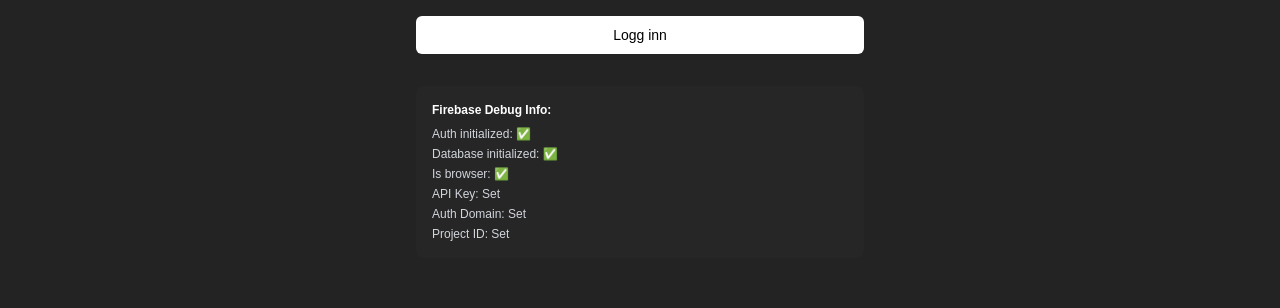
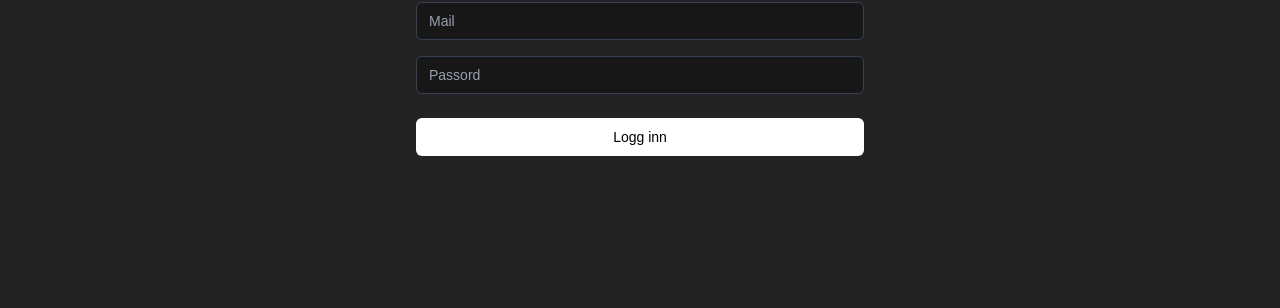
Before and after one commit to ValCordDev/portfolioVol4, a Next.js app in the folder portfolio-vol-4/: page /admin/login in a window 1280 px wide. Shown: the part 381-689 px from the top of the page. Built offline with nearby package versions, Linux system fonts and the light colour scheme; no server answers.

Commit message:
idk wtf this is

```diff
--- a/portfolio-vol-4/src/app/admin/login/page.tsx
+++ b/portfolio-vol-4/src/app/admin/login/page.tsx
@@ -3,7 +3,7 @@
 import { useState } from 'react';
 import { useRouter } from 'next/navigation';
 import { useAuth } from '@/hooks/useAuth';
-import FirebaseDebug from '@/components/FirebaseDebug';
+
 
 export default function AdminLogin() {
   const [email, setEmail] = useState('');
@@ -87,8 +87,6 @@ export default function AdminLogin() {
             </button>
           </div>
         </form>
-
-        <FirebaseDebug />
       </div>
     </div>
   );
```
